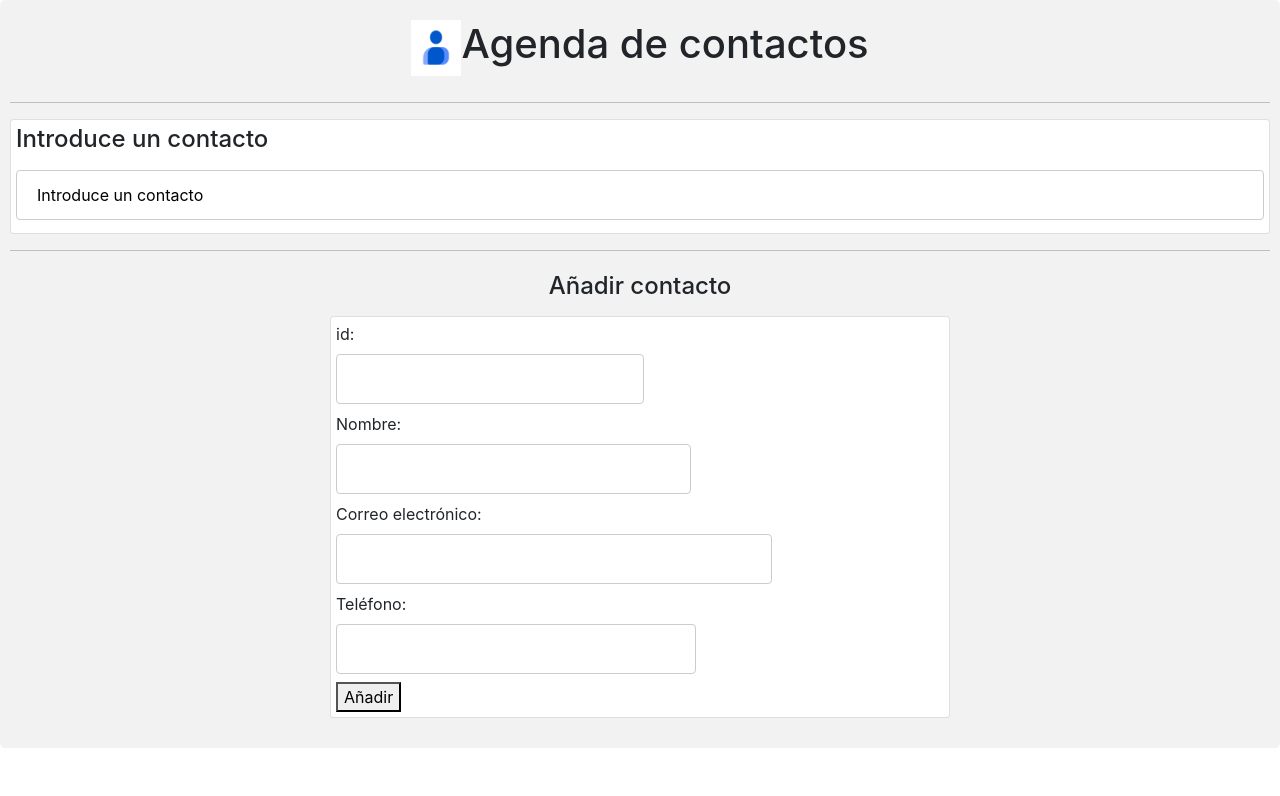
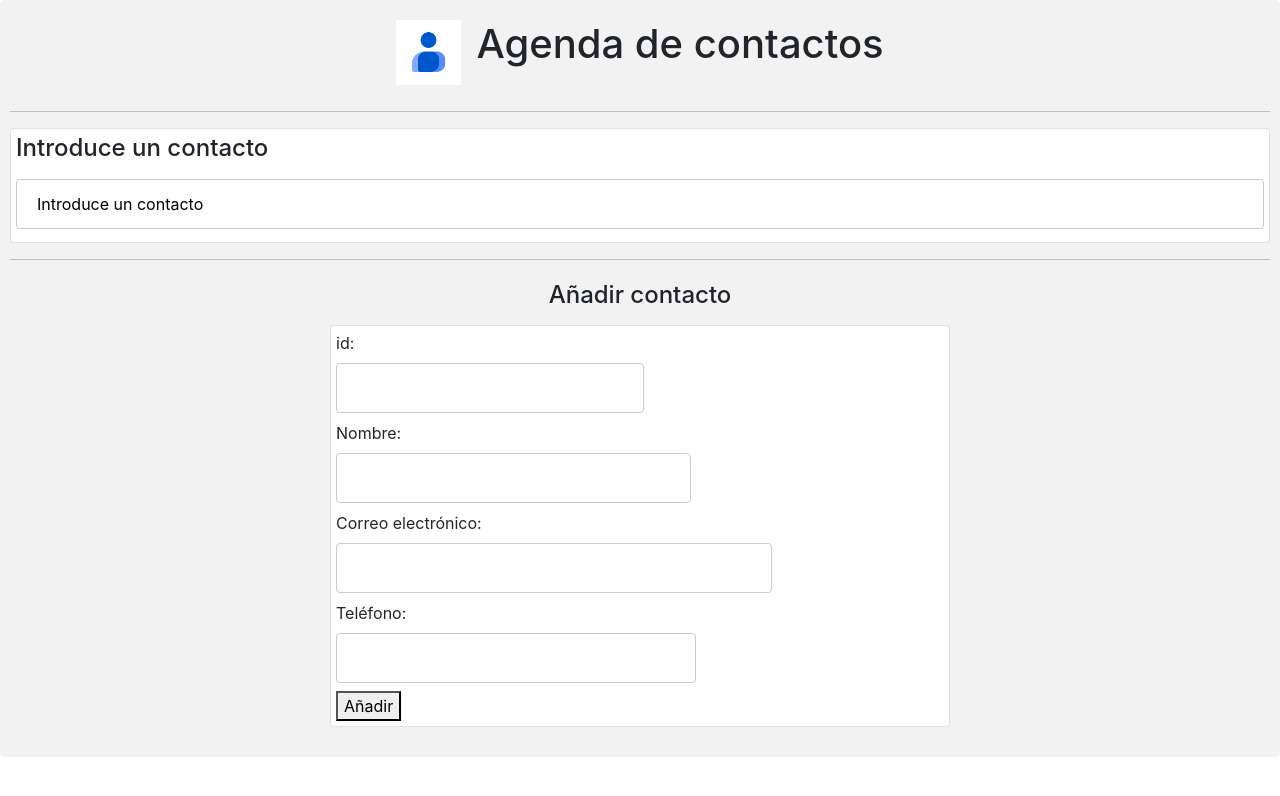
Before and after one commit to deleif/react-contacts, a React (Create React App) app: page / in a window 1280 px wide. Shown: the top 796 px of the page. Built offline with nearby package versions, Linux system fonts and the light colour scheme; no server answers.

Commit message:
Modificación header

```diff
--- a/src/App.css
+++ b/src/App.css
@@ -28,9 +28,14 @@
   color: #61dafb;
 }
 
+.h1{
+  margin-left: 15px;
+}
+
 .poster {
   display: flex;
   justify-content: center;
+
 }
 
 
--- a/src/components/Header.jsx
+++ b/src/components/Header.jsx
@@ -4,8 +4,8 @@ const Header = ({ titleApp }) => {
   return (
     <div>
       <div className="poster">
-        <img src={dbImg} alt="Contactos" width={50} />
-        <h1>{titleApp}</h1>
+        <img src={dbImg} alt="Contactos" width={65} />
+        <h1 className="h1">{titleApp}</h1>
       </div>
     </div>
   );
```
